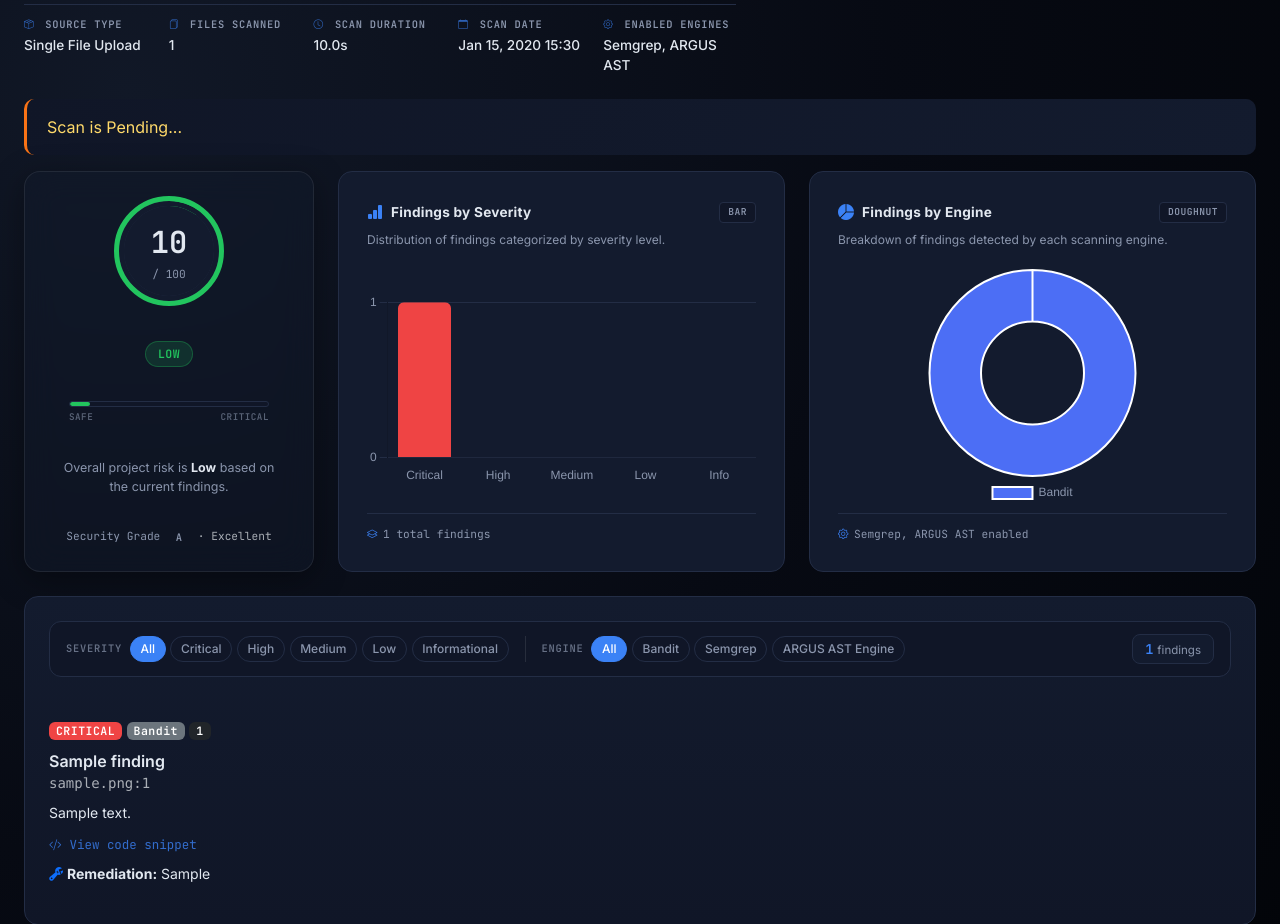
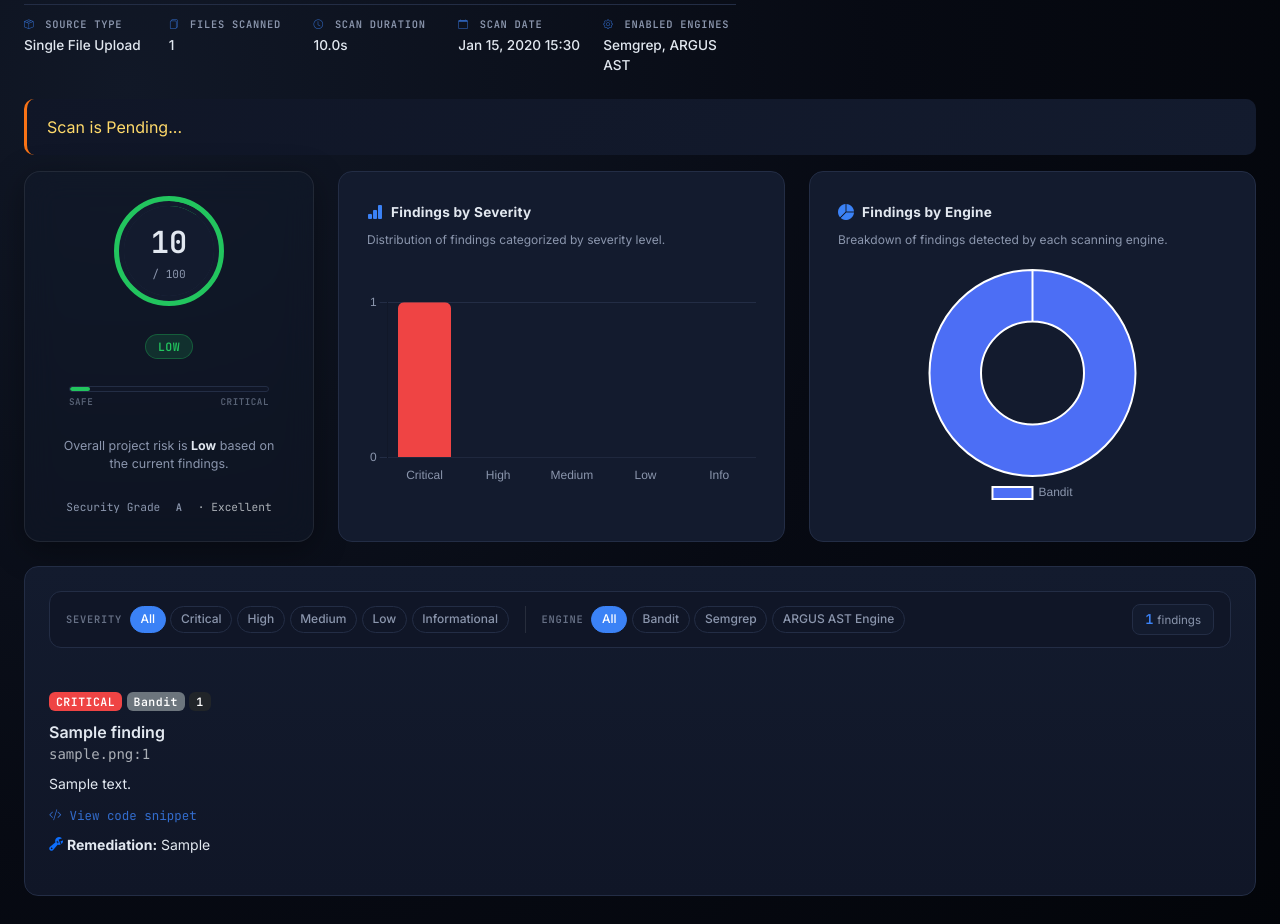
Before and after one commit to Ayushman-Prajapati/ARGUS, a Django app: page /scans/00000000-0000-0000-0000-000000000001/ in a window 1280 px wide. Shown: the part 155-1079 px from the top of the page. Run offline with Django 5.2, Linux system fonts and the light colour scheme; tables that the repository leaves empty hold one stand-in row (values such as "Sample post").

Commit message:
fix(scan-detail): remove chart type badges and duplicate footers from charts

```diff
--- a/static/css/custom.css
+++ b/static/css/custom.css
@@ -464,20 +464,6 @@ a { color: var(--argus-accent); }
     color: var(--argus-text);
     letter-spacing: 0.25px;
 }
-.chart-card-badge {
-    display: inline-flex;
-    align-items: center;
-    font-family: var(--font-mono);
-    font-size: 0.6rem;
-    font-weight: 700;
-    letter-spacing: 0.5px;
-    padding: 0.15rem 0.5rem;
-    border-radius: 4px;
-    background: var(--argus-bg-elevated);
-    color: var(--argus-text-muted);
-    border: 1px solid var(--argus-border);
-    flex-shrink: 0;
-}
 .chart-card-desc {
     font-size: 0.75rem;
     color: var(--argus-text-muted);
@@ -496,23 +482,6 @@ a { color: var(--argus-accent); }
     max-height: 240px;
     width: 100% !important;
 }
-.chart-card-footer {
-    display: flex;
-    align-items: center;
-    gap: 0.35rem;
-    font-size: 0.7rem;
-    color: var(--argus-text-muted);
-    font-family: var(--font-mono);
-    padding-top: 0.75rem;
-    border-top: 1px solid var(--argus-border);
-    margin-top: 0.75rem;
-}
-.chart-card-footer i {
-    font-size: 0.65rem;
-    color: var(--argus-accent);
-}
-
-/* Empty state */
 .chart-empty-state {
     flex: 1;
     display: flex;
--- a/templates/scanner/scan_detail.html
+++ b/templates/scanner/scan_detail.html
@@ -121,7 +121,6 @@
                             <i class="bi bi-bar-chart-fill chart-card-icon"></i>
                             <span class="chart-card-title">Findings by Severity</span>
                         </div>
-                        <span class="chart-card-badge">BAR</span>
                     </div>
                     <p class="chart-card-desc">Distribution of findings categorized by severity level.</p>
                     {% if severity_counts_json == '{}' %}
@@ -134,9 +133,6 @@
                         <canvas id="severityChart"></canvas>
                     </div>
                     {% endif %}
-                    <div class="chart-card-footer mt-auto">
-                        <i class="bi bi-layers"></i> {{ project.total_findings }} total findings
-                    </div>
                 </div>
             </div>
             <div class="col-md-6 d-flex">
@@ -146,7 +142,6 @@
                             <i class="bi bi-pie-chart-fill chart-card-icon"></i>
                             <span class="chart-card-title">Findings by Engine</span>
                         </div>
-                        <span class="chart-card-badge">DOUGHNUT</span>
                     </div>
                     <p class="chart-card-desc">Breakdown of findings detected by each scanning engine.</p>
                     {% if source_counts_json == '{}' %}
@@ -159,9 +154,6 @@
                         <canvas id="sourceChart"></canvas>
                     </div>
                     {% endif %}
-                    <div class="chart-card-footer mt-auto">
-                        <i class="bi bi-gear"></i> {{ project.get_enabled_engines }} enabled
-                    </div>
                 </div>
             </div>
         </div>
```
